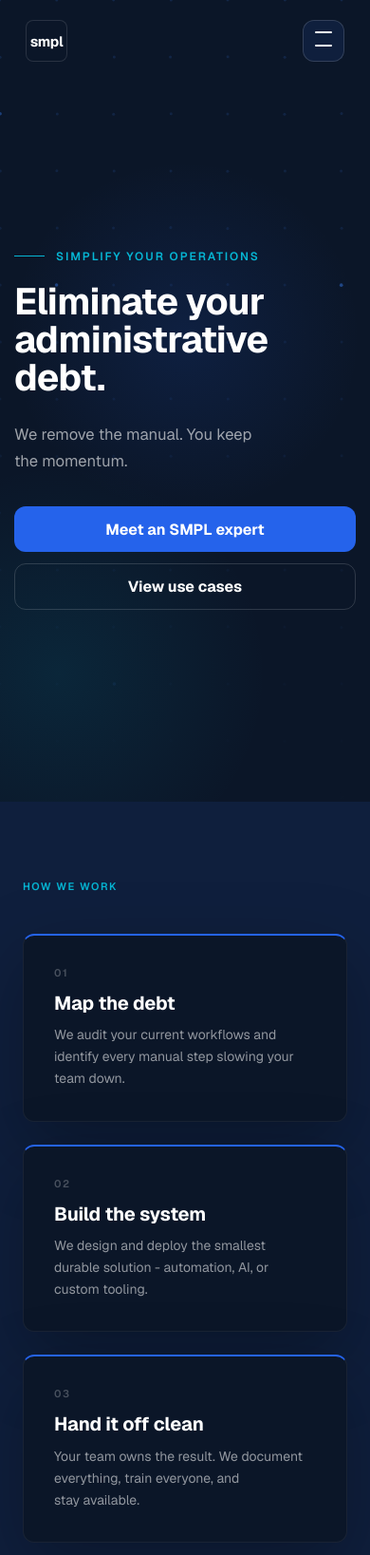
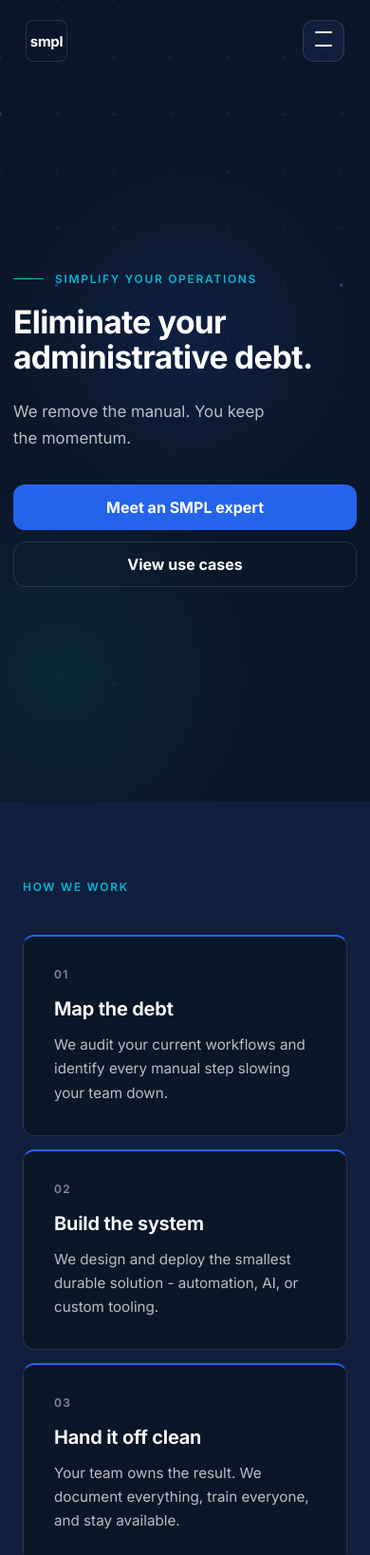
Before and after one commit to CrSamson/SMPL-website, a website: page index.html in a window 390 px wide. Shown: the top 1637 px of the page at 95% size. Drawn offline with nearby package versions, Linux system fonts and the light colour scheme.

Commit message:
Establish typography and style system: self-hosted Inter, type scale, card system
- Add @font-face for the Inter variable font already shipped in assets/fonts
  (legal pages preloaded it but no @font-face existed); drop the Geist/Outfit
  Google Fonts request from index.html
- Replace the global 0.98 heading line-height with a per-level scale
  (h1 1.05, h2 1.12, h3 1.3) and bring h1 down from 80px to a 64px cap
- Fix mobile hierarchy inversion where h2 (3.4rem) rendered larger than h1
- Cap service-card titles at 1.35rem instead of 3.2rem so card titles no
  longer compete with section headings
- Collapse six ad-hoc white opacities into soft/muted/dim/faint tokens and
  raise meta labels from 11px/0.5 to 12px for contrast
- Unify the two eyebrow implementations onto one tokenized rule
- One card language: flat surface with --card-bg flipping per section band,
  top-accent reserved for numbered step cards; remove gradient surfaces,
  heavy card shadows and magic min-heights/offsets
- Tokenize radii and hardcoded colors (#06b6d4, #1d4ed8, #0b1628)
- Add :focus-visible outlines for links, buttons and FAQ summaries
- Remove the 360px hero text cap on mobile

Co-Authored-By: Claude Fable 5 <noreply@anthropic.com>

```diff
--- a/index.html
+++ b/index.html
@@ -18,11 +18,12 @@
     <meta property="og:url" content="https://www.smplinnovations.com/" />
     <meta property="og:image" content="https://www.smplinnovations.com/assets/og-image.svg" />
     <link rel="icon" href="assets/logo.svg" type="image/svg+xml" />
-    <link rel="preconnect" href="https://fonts.googleapis.com" />
-    <link rel="preconnect" href="https://fonts.gstatic.com" crossorigin />
     <link
-      href="https://fonts.googleapis.com/css2?family=Geist:wght@300;400;500;600;700&family=Outfit:wght@300;400;500;600;700&display=swap"
-      rel="stylesheet"
+      rel="preload"
+      href="assets/fonts/inter-latin-wght-normal.woff2"
+      as="font"
+      type="font/woff2"
+      crossorigin
     />
     <link rel="stylesheet" href="styles.css" />
   </head>
--- a/styles.css
+++ b/styles.css
@@ -1,15 +1,40 @@
+/* Inter variable font, self-hosted (see assets/fonts + vercel.json cache header) */
+@font-face {
+  font-family: "Inter";
+  font-style: normal;
+  font-weight: 100 900;
+  font-display: swap;
+  src: url("assets/fonts/inter-latin-ext-wght-normal.woff2") format("woff2-variations");
+  unicode-range: U+0100-02BA, U+02BD-02C5, U+02C7-02CC, U+02CE-02D7, U+02DD-02FF,
+    U+0304, U+0308, U+0329, U+1D00-1DBF, U+1E00-1E9F, U+1EF2-1EFF, U+2020,
+    U+20A0-20AB, U+20AD-20C0, U+2113, U+2C60-2C7F, U+A720-A7FF;
+}
+
+@font-face {
+  font-family: "Inter";
+  font-style: normal;
+  font-weight: 100 900;
+  font-display: swap;
+  src: url("assets/fonts/inter-latin-wght-normal.woff2") format("woff2-variations");
+  unicode-range: U+0000-00FF, U+0131, U+0152-0153, U+02BB-02BC, U+02C6, U+02DA,
+    U+02DC, U+0304, U+0308, U+0329, U+2000-206F, U+20AC, U+2122, U+2191, U+2193,
+    U+2212, U+2215, U+FEFF, U+FFFD;
+}
+
 :root {
   color-scheme: dark;
   --navy-deep: #0b1628;
   --navy-mid: #0f1f3d;
   --navy-light: #162848;
   --blue-accent: #2563eb;
+  --blue-strong: #1d4ed8;
   --blue-glow: #3b82f6;
   --cyan-accent: #06b6d4;
   --white: #ffffff;
-  --white-muted: rgba(255, 255, 255, 0.65);
-  --white-soft: rgba(255, 255, 255, 0.82);
-  --white-faint: rgba(255, 255, 255, 0.15);
+  --white-soft: rgba(255, 255, 255, 0.85);
+  --white-muted: rgba(255, 255, 255, 0.72);
+  --white-dim: rgba(255, 255, 255, 0.5);
+  --white-faint: rgba(255, 255, 255, 0.12);
   --surface-shadow: 0 28px 80px rgba(0, 0, 0, 0.28);
   --radius-lg: 18px;
   --radius-md: 12px;
@@ -24,7 +49,7 @@
 html {
   scroll-behavior: smooth;
   -webkit-font-smoothing: antialiased;
-  font-family: "Geist", "Outfit", "Inter", sans-serif;
+  font-family: "Inter", system-ui, -apple-system, "Segoe UI", sans-serif;
   font-feature-settings: "cv02", "cv03", "cv04", "cv11";
 }
 
@@ -33,7 +58,7 @@ body {
   overflow-x: hidden;
   background: var(--navy-deep);
   color: var(--white);
-  font-family: "Geist", "Outfit", "Inter", sans-serif;
+  font-family: "Inter", system-ui, -apple-system, "Segoe UI", sans-serif;
   font-feature-settings: "cv02", "cv03", "cv04", "cv11";
   text-rendering: optimizeLegibility;
 }
@@ -45,6 +70,13 @@ body.nav-open {
 a {
   color: inherit;
   text-decoration: none;
+}
+
+a:focus-visible,
+button:focus-visible,
+summary:focus-visible {
+  outline: 2px solid var(--blue-glow);
+  outline-offset: 2px;
 }
 
 img,
@@ -65,28 +97,30 @@ h2,
 h3 {
   margin: 0;
   color: var(--white);
-  font-family: "Geist", "Outfit", "Inter", sans-serif;
-  letter-spacing: -0.01em;
-  line-height: 0.98;
   text-wrap: balance;
 }
 
 h1 {
   max-width: 720px;
-  font-size: clamp(52px, 6vw, 80px);
+  font-size: clamp(2.6rem, 5vw, 4rem);
   font-weight: 700;
   letter-spacing: -0.02em;
+  line-height: 1.05;
 }
 
 h2 {
-  max-width: 900px;
-  font-size: clamp(36px, 4vw, 52px);
+  max-width: 820px;
+  font-size: clamp(1.8rem, 3vw, 2.5rem);
   font-weight: 650;
+  letter-spacing: -0.015em;
+  line-height: 1.12;
 }
 
 h3 {
-  font-size: clamp(1.25rem, 2vw, 1.7rem);
+  font-size: 1.25rem;
   font-weight: 650;
+  letter-spacing: -0.01em;
+  line-height: 1.3;
 }
 
 .skip-link {
@@ -121,8 +155,7 @@ h3 {
   gap: 22px;
   transform: translateX(-50%);
   border: 1px solid transparent;
-  border-bottom-color: transparent;
-  border-radius: 18px;
+  border-radius: var(--radius-lg);
   background: transparent;
   padding: 10px 12px;
   backdrop-filter: none;
@@ -132,7 +165,7 @@ h3 {
 
 .site-header.scrolled {
   border-color: transparent;
-  border-bottom-color: rgba(255, 255, 255, 0.08);
+  border-bottom-color: var(--white-faint);
   background: rgba(11, 22, 40, 0.92);
   box-shadow: 0 18px 60px rgba(0, 0, 0, 0.24);
   backdrop-filter: blur(12px);
@@ -155,11 +188,10 @@ h3 {
   height: 44px;
   place-items: center;
   flex: 0 0 auto;
-  border: 1px solid rgba(255, 255, 255, 0.12);
-  border-radius: 8px;
-  background: #0b1628;
+  border: 1px solid var(--white-faint);
+  border-radius: var(--radius-sm);
+  background: var(--navy-deep);
   color: var(--white);
-  font-family: "Geist", "Outfit", "Inter", sans-serif;
   font-size: 15px;
   font-weight: 700;
   letter-spacing: -0.02em;
@@ -185,7 +217,7 @@ h3 {
 
 .site-nav a {
   min-height: 40px;
-  border-radius: 10px;
+  border-radius: var(--radius-sm);
   color: var(--white-muted);
   padding: 10px 13px;
   font-weight: 500;
@@ -210,7 +242,7 @@ h3 {
   flex: 0 0 44px;
   place-items: center;
   border: 1px solid var(--white-faint);
-  border-radius: 12px;
+  border-radius: var(--radius-md);
   background: var(--navy-mid);
   cursor: pointer;
 }
@@ -242,7 +274,7 @@ body.nav-open .nav-toggle span:last-child {
   min-height: 48px;
   align-items: center;
   justify-content: center;
-  border-radius: 12px;
+  border-radius: var(--radius-md);
   padding: 13px 18px;
   font-weight: 700;
   transition-property: transform, background-color, border-color, color;
@@ -260,7 +292,7 @@ body.nav-open .nav-toggle span:last-child {
 }
 
 .button-primary:hover {
-  background: #1d4ed8;
+  background: var(--blue-strong);
 }
 
 .button-ghost {
@@ -289,15 +321,8 @@ body.nav-open .nav-toggle span:last-child {
 .hero-vignette {
   position: absolute;
   inset: 0;
+  z-index: 0;
   pointer-events: none;
-}
-
-.circuit-canvas {
-  z-index: 0;
-}
-
-.hero-vignette {
-  z-index: 0;
 }
 
 .hero-vignette {
@@ -315,11 +340,12 @@ body.nav-open .nav-toggle span:last-child {
 }
 
 .eyebrow,
+.eyebrow-text,
 .section-kicker,
 .section-label {
   margin: 0 0 18px;
   color: var(--cyan-accent);
-  font-size: 11px;
+  font-size: 12px;
   font-weight: 600;
   letter-spacing: 0.14em;
   text-transform: uppercase;
@@ -337,24 +363,18 @@ body.nav-open .nav-toggle span:last-child {
   width: 32px;
   height: 1.5px;
   flex-shrink: 0;
-  background: #06b6d4;
+  background: var(--cyan-accent);
 }
 
 .eyebrow-text {
-  color: #06b6d4;
-  font-size: 12px;
-  font-weight: 600;
-  letter-spacing: 0.16em;
-  text-transform: uppercase;
+  margin: 0;
 }
 
 .hero-copy {
-  max-width: 480px;
+  max-width: 540px;
   margin: 1.5rem 0 0;
-  color: rgba(255, 255, 255, 0.6);
-  font-size: 18px;
-  font-weight: 400;
-  letter-spacing: 0;
+  color: var(--white-muted);
+  font-size: 1.125rem;
 }
 
 .hero-actions,
@@ -373,7 +393,7 @@ body.nav-open .nav-toggle span:last-child {
   color: var(--white-muted);
   padding: 8px 11px;
   font-size: 0.82rem;
-  font-weight: 700;
+  font-weight: 600;
 }
 
 .how-we-work,
@@ -398,11 +418,13 @@ body.nav-open .nav-toggle span:last-child {
   display: grid;
   width: min(calc(100% - 48px), var(--max));
   grid-template-columns: repeat(3, 1fr);
-  gap: 1.5rem;
+  gap: 14px;
   margin: 0 auto;
   margin-top: 2.5rem;
 }
 
+/* Shared card surface. Sections on a navy-mid band flip cards to navy-deep
+   via --card-bg so cards always contrast with their background. */
 .step-card,
 .service-card,
 .debt-panel,
@@ -412,54 +434,58 @@ body.nav-open .nav-toggle span:last-child {
 .blog-grid article,
 .faq-list details {
   border: 1px solid var(--white-faint);
-  border-radius: var(--radius-lg);
-  background: linear-gradient(180deg, rgba(15, 31, 61, 0.94), rgba(15, 31, 61, 0.72));
-  box-shadow: var(--surface-shadow);
+  border-radius: var(--radius-md);
+  background: var(--card-bg, var(--navy-mid));
 }
 
-.step-card {
-  border-color: rgba(255, 255, 255, 0.06);
-  border-top: 2px solid #2563eb;
-  border-radius: 12px;
-  background: #0b1628;
-  padding: 2rem;
+.how-we-work,
+.debt-section,
+.process-section,
+.blog-section,
+.booking-section {
+  --card-bg: var(--navy-deep);
+}
+
+.step-card,
+.process-list li {
+  border-top: 2px solid var(--blue-accent);
   transition-property: border-color;
   transition-duration: 0.2s;
 }
 
-.step-card:hover {
-  border-top-color: #06b6d4;
+.step-card:hover,
+.process-list li:hover {
+  border-top-color: var(--cyan-accent);
+}
+
+.step-card {
+  padding: 2rem;
 }
 
 .step-number,
 .service-index,
 .case-meta,
 .process-list span {
-  color: rgba(255, 255, 255, 0.5);
-  font-size: 11px;
+  color: var(--white-dim);
+  font-size: 12px;
   font-weight: 600;
-  letter-spacing: 0.14em;
+  letter-spacing: 0.12em;
   text-transform: uppercase;
 }
 
 .step-number {
   display: block;
-  color: rgba(255, 255, 255, 0.25);
   margin-bottom: 1rem;
 }
 
 .step-title {
   margin: 0 0 0.75rem;
-  color: var(--white);
-  font-size: 20px;
-  font-weight: 700;
-  letter-spacing: -0.01em;
 }
 
 .step-desc {
   margin: 0;
-  color: rgba(255, 255, 255, 0.55);
-  font-size: 14px;
+  color: var(--white-muted);
+  font-size: 0.95rem;
   line-height: 1.65;
 }
 
@@ -515,14 +541,13 @@ body.nav-open .nav-toggle span:last-child {
 
 .service-card {
   display: grid;
-  min-height: 430px;
-  align-content: space-between;
-  gap: 28px;
-  padding: 26px;
+  align-content: start;
+  gap: 18px;
+  padding: 28px;
 }
 
 .service-card h3 {
-  font-size: clamp(2rem, 4vw, 3.2rem);
+  font-size: 1.35rem;
 }
 
 .service-card p,
@@ -586,7 +611,8 @@ body.nav-open .nav-toggle span:last-child {
 
 .debt-panel-bright {
   border-color: rgba(37, 99, 235, 0.45);
-  background: linear-gradient(180deg, rgba(37, 99, 235, 0.2), rgba(15, 31, 61, 0.82));
+  background: linear-gradient(180deg, rgba(37, 99, 235, 0.16), rgba(37, 99, 235, 0.02)),
+    var(--card-bg, var(--navy-mid));
 }
 
 .case-list {
@@ -630,12 +656,21 @@ body.nav-open .nav-toggle span:last-child {
 }
 
 .process-list li {
-  min-height: 260px;
   padding: 24px;
 }
 
+.process-list span {
+  display: block;
+  margin-bottom: 14px;
+}
+
 .process-list h3 {
-  margin-top: 58px;
+  margin: 0 0 8px;
+}
+
+.process-list p {
+  margin: 0;
+  font-size: 0.95rem;
 }
 
 .about-section {
@@ -652,7 +687,6 @@ body.nav-open .nav-toggle span:last-child {
 }
 
 .team-grid article {
-  min-height: 190px;
   padding: 22px;
 }
 
@@ -662,25 +696,29 @@ body.nav-open .nav-toggle span:last-child {
   height: 52px;
   place-items: center;
   border: 1px solid var(--white-faint);
-  border-radius: 13px;
+  border-radius: var(--radius-md);
   background: var(--navy-deep);
   color: var(--cyan-accent);
-  font-weight: 800;
+  font-weight: 700;
 }
 
 .team-grid h3 {
-  margin-top: 30px;
+  margin-top: 16px;
+}
+
+.team-grid p {
+  margin: 4px 0 0;
+  font-size: 0.95rem;
 }
 
 .blog-grid article {
-  min-height: 300px;
   padding: 24px;
 }
 
 .blog-grid span {
   display: inline-flex;
   width: fit-content;
-  margin-bottom: 26px;
+  margin-bottom: 20px;
 }
 
 .faq-list {
@@ -697,7 +735,7 @@ body.nav-open .nav-toggle span:last-child {
 .faq-list summary {
   cursor: pointer;
   color: var(--white);
-  font-weight: 700;
+  font-weight: 650;
 }
 
 .booking-section {
@@ -707,21 +745,21 @@ body.nav-open .nav-toggle span:last-child {
   align-items: stretch;
   width: min(calc(100% - 48px), var(--max));
   border: 1px solid rgba(37, 99, 235, 0.35);
-  border-radius: 24px;
+  border-radius: var(--radius-lg);
   background: var(--navy-mid);
   padding: 34px;
 }
 
 .contact-line a {
   color: var(--cyan-accent);
-  font-weight: 700;
+  font-weight: 600;
 }
 
 .calendar-shell {
   min-height: 620px;
   overflow: hidden;
   border: 1px solid var(--white-faint);
-  border-radius: 16px;
+  border-radius: var(--radius-md);
   background: var(--navy-deep);
 }
 
@@ -754,7 +792,7 @@ body.nav-open .nav-toggle span:last-child {
 .site-footer nav a {
   min-height: 40px;
   color: var(--white-muted);
-  font-weight: 700;
+  font-weight: 600;
 }
 
 .site-footer nav a:hover {
@@ -778,17 +816,16 @@ body.nav-open .nav-toggle span:last-child {
   border: 1px solid var(--white-faint);
   border-radius: var(--radius-lg);
   background: var(--navy-mid);
-  box-shadow: var(--surface-shadow);
   padding: clamp(24px, 5vw, 56px);
 }
 
 .legal-card h1 {
-  font-size: clamp(2.4rem, 7vw, 5.4rem);
+  font-size: clamp(2rem, 5vw, 3rem);
 }
 
 .legal-card h2 {
   margin-top: 36px;
-  font-size: clamp(1.35rem, 3vw, 2rem);
+  font-size: clamp(1.3rem, 2.5vw, 1.7rem);
 }
 
 .legal-card p,
@@ -798,14 +835,10 @@ body.nav-open .nav-toggle span:last-child {
 
 .legal-card a {
   color: var(--cyan-accent);
-  font-weight: 700;
+  font-weight: 600;
 }
 
 @media (max-width: 980px) {
-  h1 {
-    font-size: clamp(52px, 10vw, 72px);
-  }
-
   .site-nav {
     position: fixed;
     top: 88px;
@@ -881,39 +914,31 @@ body.nav-open .nav-toggle span:last-child {
     min-height: 58px;
   }
 
-  .logo-mark {
-    width: 44px;
-    height: 44px;
-    font-size: 15px;
-  }
-
   .site-nav.legal-nav {
     display: none;
   }
 
   .hero {
-    min-height: 100svh;
     padding: 112px 14px 52px;
     place-items: center start;
   }
 
   .hero-inner {
-    width: min(360px, 100%);
+    width: 100%;
   }
 
   h1 {
     max-width: 100%;
-    font-size: clamp(2.45rem, 9vw, 2.75rem);
-    line-height: 1.03;
-    overflow-wrap: break-word;
+    font-size: clamp(2.1rem, 8vw, 2.6rem);
+    line-height: 1.1;
   }
 
   h2 {
-    font-size: clamp(2rem, 11vw, 3.4rem);
+    font-size: clamp(1.6rem, 6.5vw, 2rem);
   }
 
   .hero-copy {
-    font-size: 1.04rem;
+    font-size: 1.05rem;
   }
 
   .hero-actions,
@@ -935,18 +960,8 @@ body.nav-open .nav-toggle span:last-child {
     grid-template-columns: 1fr;
   }
 
-  .section {
-    padding: 5rem 0;
-  }
-
-  .service-card,
-  .blog-grid article {
-    min-height: auto;
-  }
-
   .booking-section {
     width: calc(100% - 28px);
-    border-radius: 18px;
     padding: 22px;
   }
 
```
